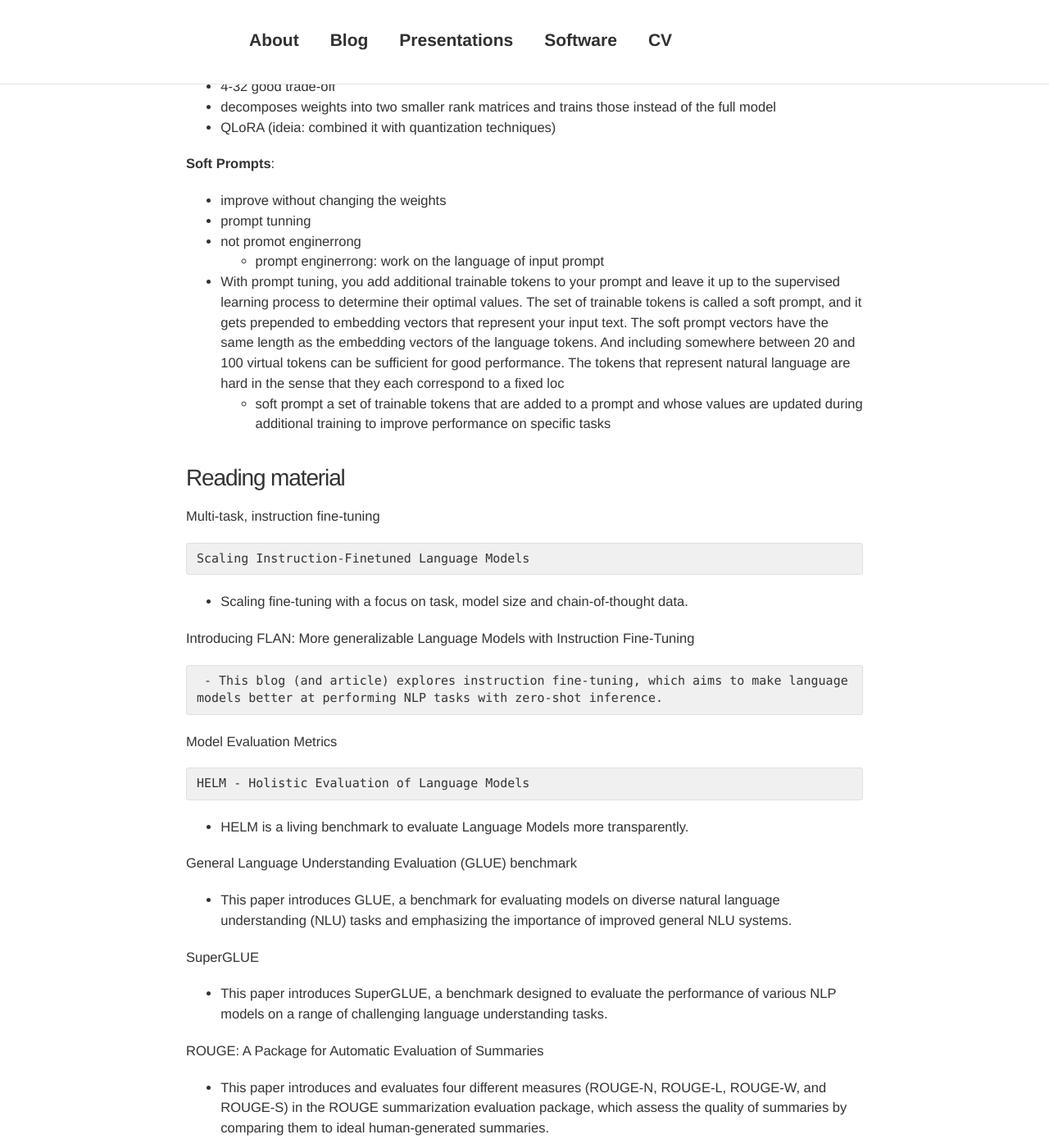
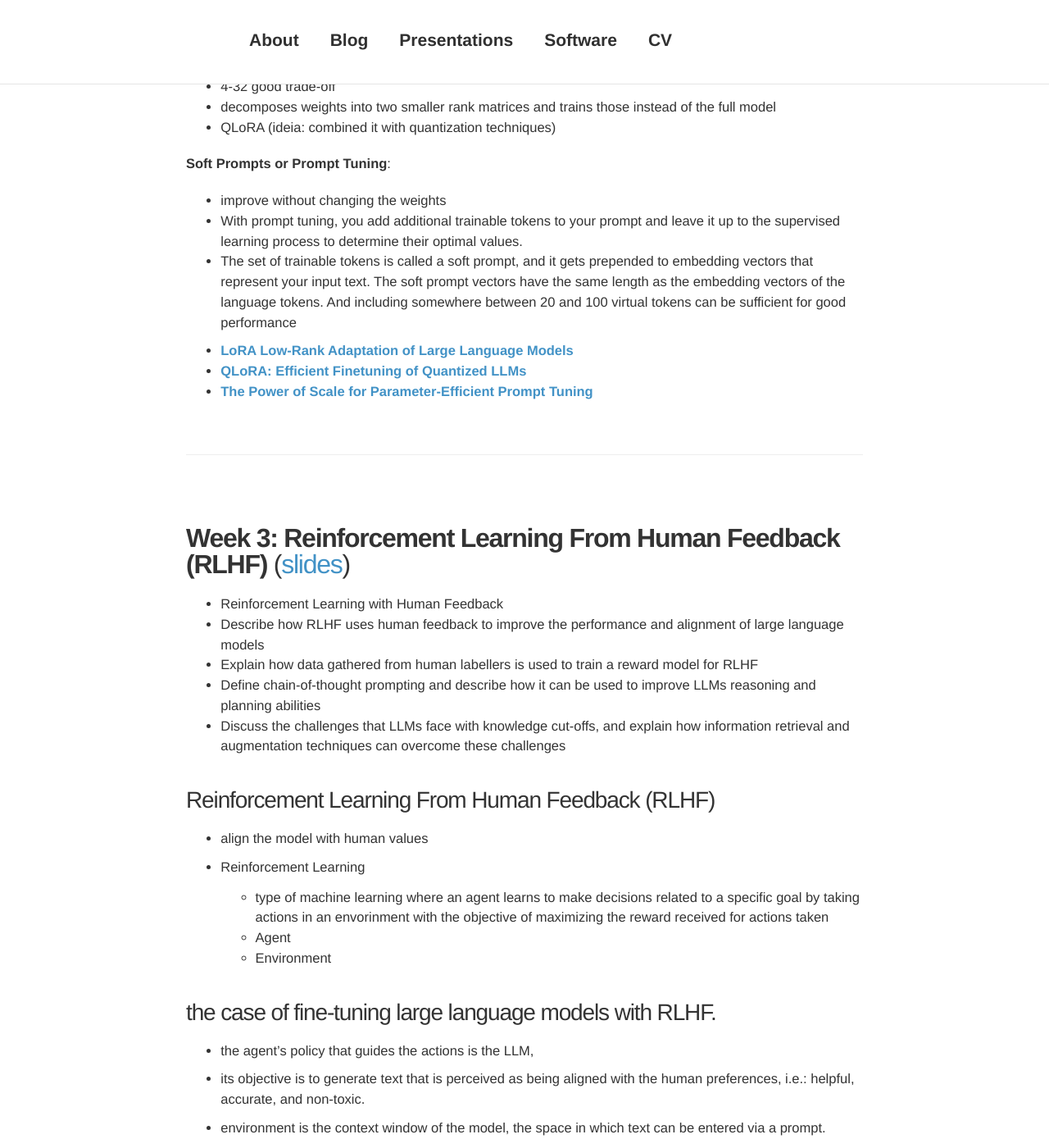
Before and after one commit to davidsbatista/davidsbatista.net, a Jekyll site: the page built from _posts/2023-09-15-Generative_AI_LLMs-Coursera.md, in a window 1280 px wide and 1400 px high, scrolled down 9461 px. Shown: the whole window at 82% size. Built offline with Jekyll 4.4.1, drawn with Linux system fonts in a browser that asks for light colours; nearby versions of some CDN libraries; comment, search, counter and statistics services are not loaded; some of the changed text lies outside the part shown.

Commit message:
cleaning up notes for LLMs

```diff
--- a/_posts/2023-09-15-Generative_AI_LLMs-Coursera.md
+++ b/_posts/2023-09-15-Generative_AI_LLMs-Coursera.md
@@ -401,8 +401,6 @@ Switch out the weights when you need to use them,
 and avoid having to store
 multiple full-size versions of the LLM.
 
-
-
  - two new matrices much lower dimensions, new weights for tokens, replace original weights
  - how to choose the rank for the matrices? original paper found plateu at 16
  - 4-32 good trade-off
@@ -411,81 +409,15 @@ multiple full-size versions of the LLM.
 
 
 
-__Soft Prompts__:
+__Soft Prompts or Prompt Tuning__:
  - improve without changing the weights
- - prompt tunning
- - not promot enginerrong
-	- prompt enginerrong: work on the language of input prompt
- - With prompt tuning, you add additional trainable tokens to your prompt and leave it up to the supervised learning process to determine their optimal values. The set of trainable tokens is called a soft prompt, and it gets prepended to embedding vectors that represent your input text. The soft prompt vectors have the same length as the embedding vectors of the language tokens. And including somewhere between 20 and 100 virtual tokens can be sufficient for good performance. The tokens that represent natural language are hard in the sense that they each correspond to a fixed loc
-	- soft prompt
-		a set of trainable tokens that are added to a prompt and whose values are updated during additional training to improve performance on specific tasks
+ - With prompt tuning, you add additional trainable tokens to your prompt and leave it up to the supervised learning process to determine their optimal values.
+ - The set of trainable tokens is called a soft prompt, and it gets prepended to embedding vectors that represent your input text. The soft prompt vectors have the same length as the embedding vectors of the language tokens. And including somewhere between 20 and 100 virtual tokens can be sufficient for good performance
 
+- __[LoRA Low-Rank Adaptation of Large Language Models]()__
+- __[QLoRA: Efficient Finetuning of Quantized LLMs]()__
+- __[The Power of Scale for Parameter-Efficient Prompt Tuning]()__
 
-
-### Reading material
-
-
-Multi-task, instruction fine-tuning
-
-    Scaling Instruction-Finetuned Language Models
-
- - Scaling fine-tuning with a focus on task, model size and chain-of-thought data.
-
-Introducing FLAN: More generalizable Language Models with Instruction Fine-Tuning
-
-     - This blog (and article) explores instruction fine-tuning, which aims to make language models better at performing NLP tasks with zero-shot inference.
-
-Model Evaluation Metrics
-
-    HELM - Holistic Evaluation of Language Models
-
- - HELM is a living benchmark to evaluate Language Models more transparently.
-
-General Language Understanding Evaluation (GLUE) benchmark
-
- - This paper introduces GLUE, a benchmark for evaluating models on diverse natural language understanding (NLU) tasks and emphasizing the importance of improved general NLU systems.
-
-SuperGLUE
-
- - This paper introduces SuperGLUE, a benchmark designed to evaluate the performance of various NLP models on a range of challenging language understanding tasks.
-
-ROUGE: A Package for Automatic Evaluation of Summaries
-
- - This paper introduces and evaluates four different measures (ROUGE-N, ROUGE-L, ROUGE-W, and ROUGE-S) in the ROUGE summarization evaluation package, which assess the quality of summaries by comparing them to ideal human-generated summaries.
-
-Measuring Massive Multitask Language Understanding (MMLU)
-
- - This paper presents a new test to measure multitask accuracy in text models, highlighting the need for substantial improvements in achieving expert-level accuracy and addressing lopsided performance and low accuracy on socially important subjects.
-
-BigBench-Hard - Beyond the Imitation Game: Quantifying and Extrapolating the Capabilities of Language Models
-
-     - The paper introduces BIG-bench, a benchmark for evaluating language models on challenging tasks, providing insights on scale, calibration, and social bias.
-
-Parameter- efficient fine tuning (PEFT)
-
-    Scaling Down to Scale Up: A Guide to Parameter-Efficient Fine-Tuning
-
- - This paper provides a systematic overview of Parameter-Efficient Fine-tuning (PEFT) Methods in all three categories discussed in the lecture videos.
-
-On the Effectiveness of Parameter-Efficient Fine-Tuning
-
-     - The paper analyzes sparse fine-tuning methods for pre-trained models in NLP.
-
-LoRA
-
-    LoRA Low-Rank Adaptation of Large Language Models
-
- -  This paper proposes a parameter-efficient fine-tuning method that makes use of low-rank decomposition matrices to reduce the number of trainable parameters needed for fine-tuning language models.
-
-QLoRA: Efficient Finetuning of Quantized LLMs
-
-     - This paper introduces an efficient method for fine-tuning large language models on a single GPU, based on quantization, achieving impressive results on benchmark tests.
-
-Prompt tuning with soft prompts
-
-    The Power of Scale for Parameter-Efficient Prompt Tuning
-
- - The paper explores "prompt tuning," a method for conditioning language models with learned soft prompts, achieving competitive performance compared to full fine-tuning and enabling model reuse for many tasks.
 
 <br>
 
```
Also changed, not shown: other parts of _posts/2023-09-15-Generative_AI_LLMs-Coursera.md (+1 -1 lines).
